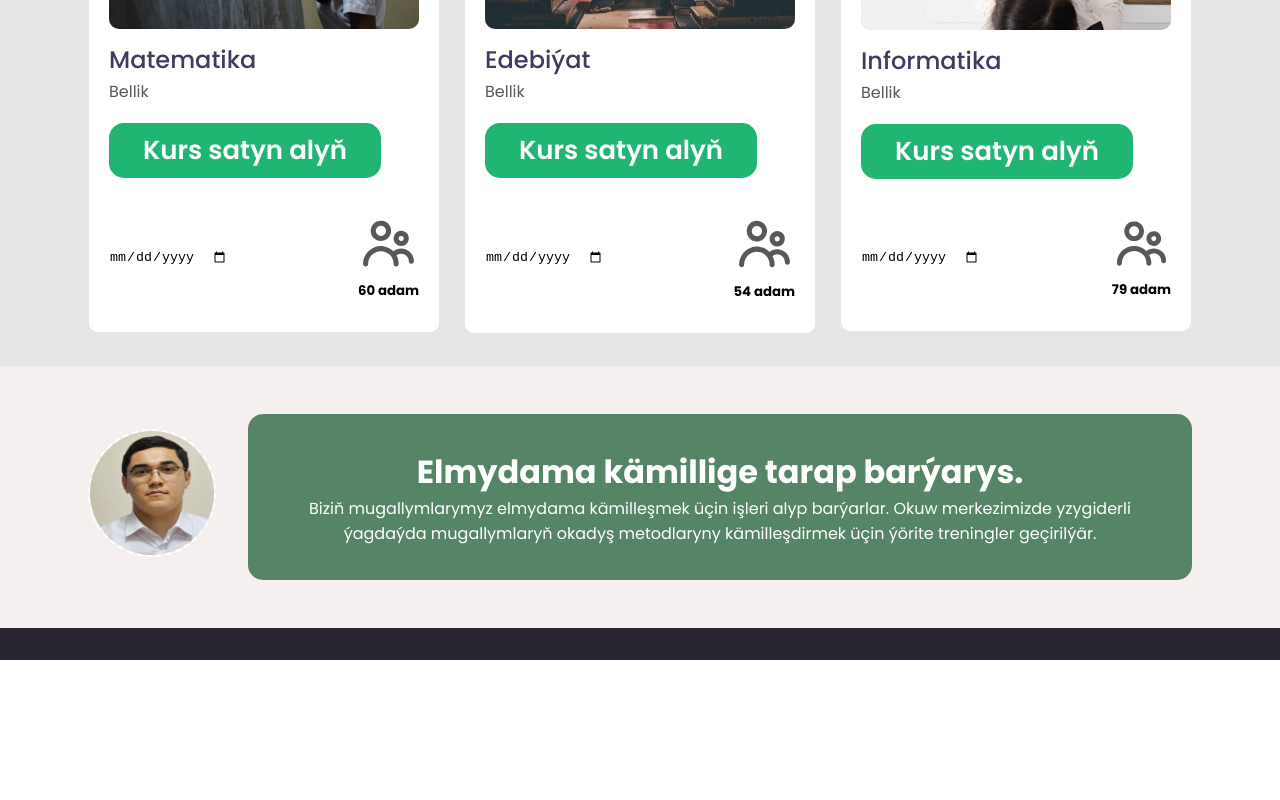
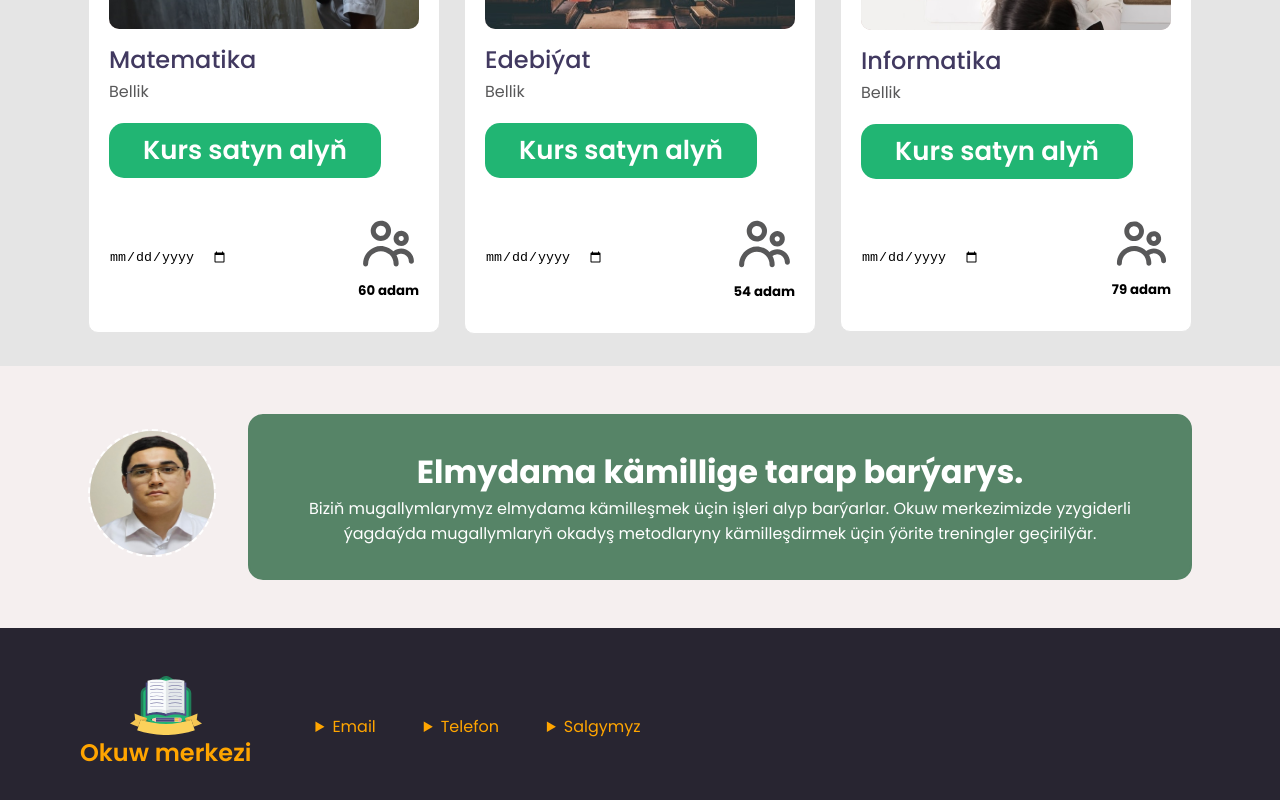
Before and after one commit to Amanow01/Learning-center, a React (Vite) app: page / in a window 1280 px wide. Shown: the part 1302-2102 px from the top of the page. Before the commit the page ends 1962 px from the top, so only its background shows below. Built offline with nearby package versions, Linux system fonts and the light colour scheme.

Commit message:
footer-end

```diff
--- a/src/components/footer/Footer.css
+++ b/src/components/footer/Footer.css
@@ -5,5 +5,48 @@ footer {
   background-color: #282531;
 }
 .left-block_footer {
-  padding: 1rem 0;
+  padding: 3rem 0;
+  display: flex;
+  flex-direction: column;
+  align-items: center;
 }
+.left-block_footer img {
+  cursor: pointer;
+}
+.left-block_footer p {
+  cursor: pointer;
+  color: orange;
+  font-size: 1.5rem;
+  font-weight: 600;
+  border-bottom: 0.5rem #282531 solid;
+  transition: border-bottom 700ms ease;
+  &:hover {
+    border-bottom: 0.5rem orange solid;
+  }
+}
+details {
+  color: orange;
+  cursor: pointer;
+  transition: border-bottom 700ms ease;
+  border-bottom: 0.5px #282531 solid;
+  &:hover {
+    border-bottom: 0.5px orange solid;
+  }
+}
+em {
+  background-color: orange;
+  color: #000000;
+  padding: 0.25rem;
+}
+.right-block_footer {
+  display: flex;
+  align-items: center;
+  column-gap: 3rem;
+}
+.right-block_footer p {
+  color: #ffff;
+  cursor: pointer;
+}
+.col-gap4rem {
+  column-gap: 4rem;
+}
--- a/src/components/footer/Footer.jsx
+++ b/src/components/footer/Footer.jsx
@@ -1,12 +1,29 @@
 import "./Footer.css";
+import logo from "..//header/header-svg/Frame.svg";
 const Footer = () => {
   return (
     <>
       <footer className="footer-background">
         <div className="lt-wrapper_noCenter">
-          <div className="flex item-center">
-            <div className="left-block_footer"></div>
-            <div className="right-block_footer"></div>
+          <div className="flex item-center col-gap4rem ">
+            <div className="left-block_footer">
+              <img src={logo} alt="" />
+              <p>Okuw merkezi</p>
+            </div>
+            <div className="right-block_footer">
+              <details>
+                <summary>Email</summary>
+                <em>hanmamedow05gmail.com</em>
+              </details>
+              <details>
+                <summary>Telefon</summary>
+                <em>(+993) xx-xx-xx</em>
+              </details>
+              <details>
+                <summary>Salgymyz</summary>
+                <em>Turkmenabat şäheri</em>
+              </details>
+            </div>
           </div>
         </div>
       </footer>
```
